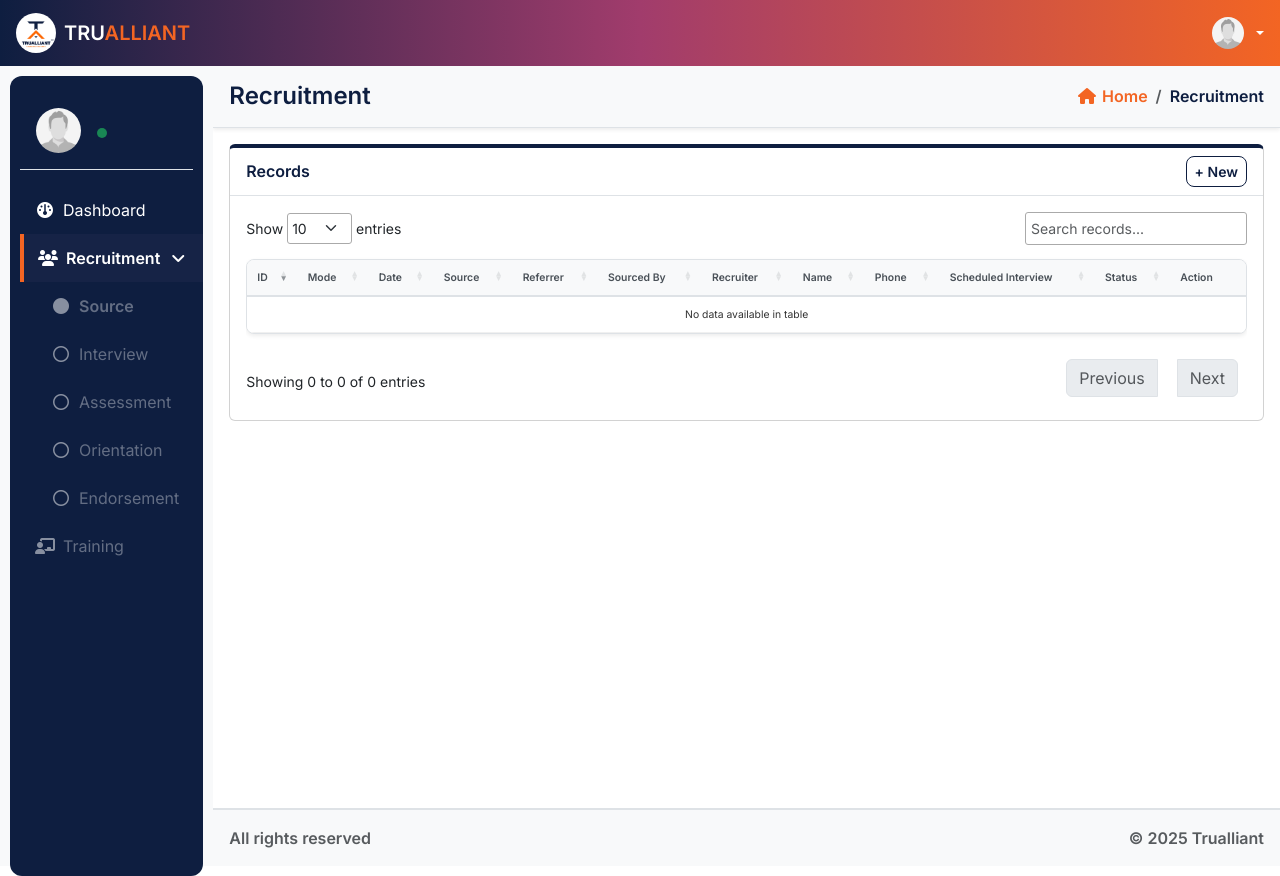
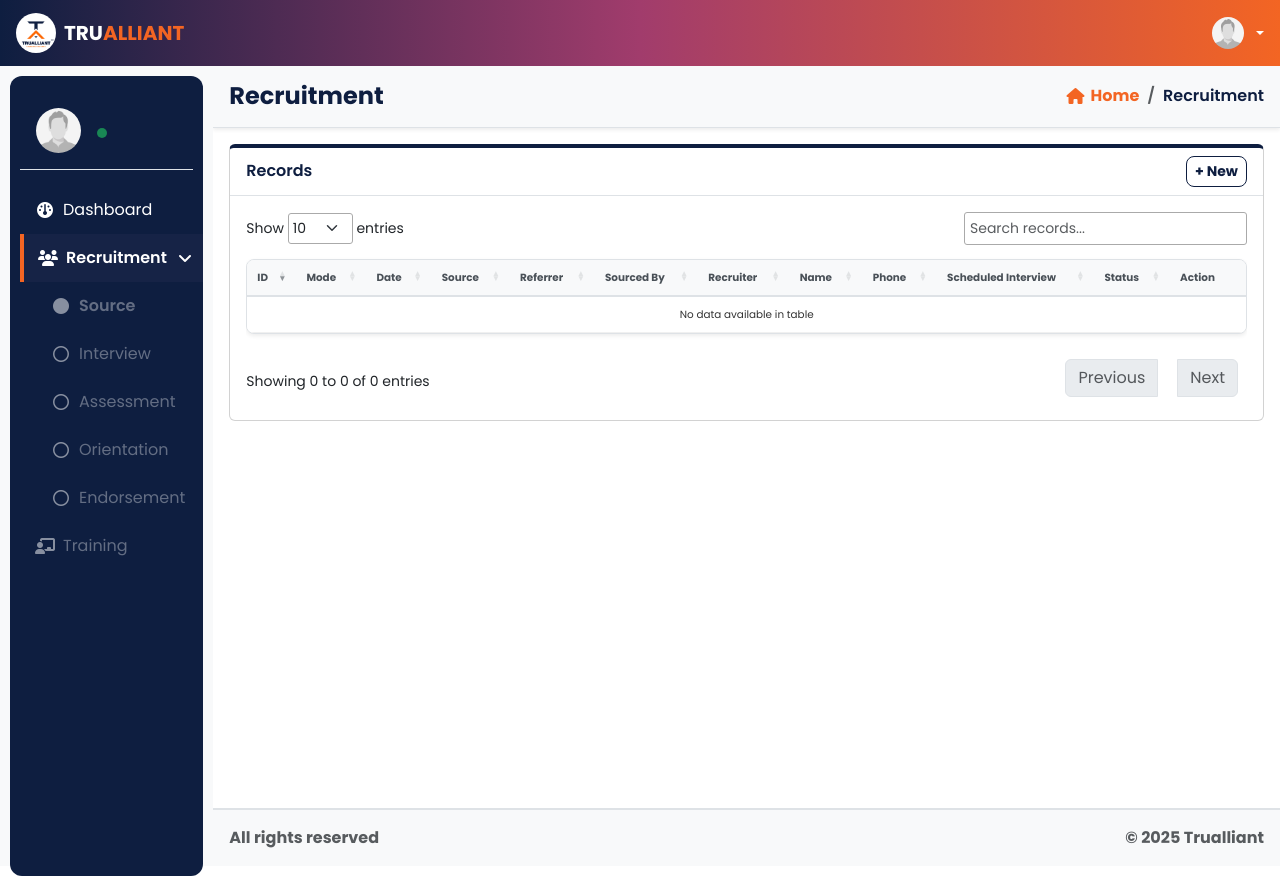
Before and after one commit to JETHQGC/TRUALLIANT, a PHP site: page /source.php in a window 1280 px wide. Run offline with PHP 8.4, Linux system fonts and the light colour scheme; the visitor is signed in with stand-in values (Sample User, id 1); data that the repository does not hold is empty; some libraries are stand-ins or nearby versions.

Commit message:
design edit

```diff
--- a/css/sidebar.css
+++ b/css/sidebar.css
@@ -39,7 +39,7 @@
 
 
    body, .navbar, .sidebar, .nav-link, .form-control, table, h1, h2, h3, h4, h5, h6, button {
-    font-family: 'Inter', sans-serif !important;
+    font-family: 'Poppins', sans-serif !important;
     font-weight: 400;
 
 
--- a/includes/header.php
+++ b/includes/header.php
@@ -1,7 +1,6 @@
 <!DOCTYPE html>
 <html>
 <head>
-
   	<meta charset="utf-8">
   	<meta http-equiv="X-UA-Compatible" content="IE=edge">
   	<title>Trualliant Recruitment System</title>
@@ -14,24 +13,28 @@
 	<link href="assets/fontawesome-free-6.7.2-web/css/all.min.css" rel="stylesheet">
 
 	<link rel="stylesheet" href="assets/css/dataTables.bootstrap5.min.css">
-<!-- Inter Font (Minimalist & Modern) -->
-<link href="https://fonts.googleapis.com/css2?family=Inter:wght@400;500;600&display=swap" rel="stylesheet">
+
+	<!-- Poppins Font -->
+	<link href="https://fonts.googleapis.com/css2?family=Poppins:wght@400;500;600;700&display=swap" rel="stylesheet">
 
 	<link rel="stylesheet" href="assets/css/fixedHeader.bootstrap5.min.css">
-
 
 	<!-- DataTables core -->
 	<link rel="stylesheet" href="https://cdn.datatables.net/1.13.6/css/jquery.dataTables.min.css">
 
-
 	<!-- FixedColumns extension -->
 	<link rel="stylesheet" href="https://cdn.datatables.net/fixedcolumns/4.3.0/css/fixedColumns.dataTables.min.css">
-
-
 
 	<!-- Your custom CSS -->
 	<link href="css/sidebar.css" rel="stylesheet">
 	<link href="css/dashboard.css" rel="stylesheet">
 	<link href="css/menubar.css" rel="stylesheet">
 	<link href="css/table.css" rel="stylesheet">
+
+	<!-- Apply Poppins globally -->
+	<style>
+		body {
+			font-family: 'Poppins', sans-serif;
+		}
+	</style>
 </head>
```
Also changed, not shown: includes/edit_assessment_modal.php (+9 -9 lines). Lines whose indentation alone changed are shown as unchanged.
